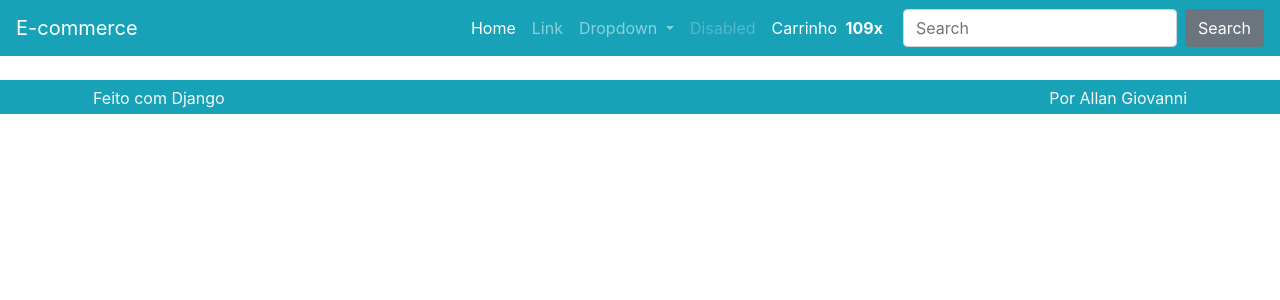
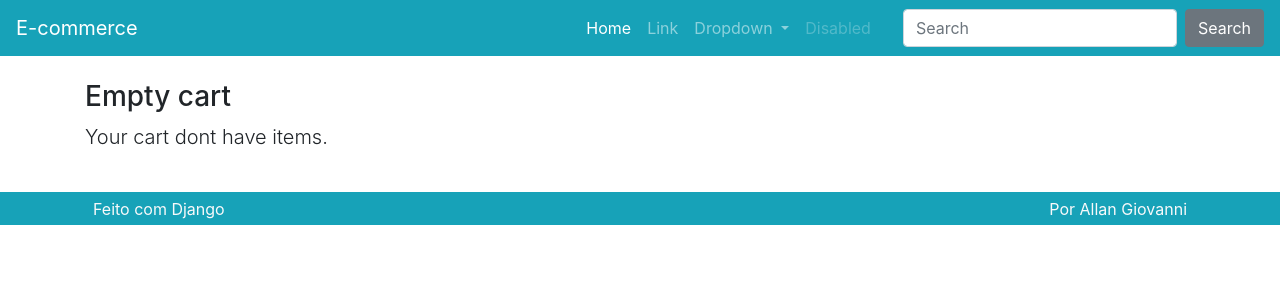
Before and after one commit to Matiaszz/Ecommerce-Django, a Django app: page /cart/ in a window 1280 px wide. Shown: the top 300 px of the page. Run offline with Django 5.2, Linux system fonts and the light colour scheme; some libraries are stand-ins or nearby versions.

Commit message:
the feature of remove items from cart has been started

```diff
--- a/product/templates/product/cart.html
+++ b/product/templates/product/cart.html
@@ -1,4 +1,92 @@
 {% extends "base.html" %}
+{% load agfilters %}
+{% load static %}
 {% block content %}
-    {{request.session.cart}}
+    {% if request.session.cart %}
+        <div class="row mt-3">
+            <div class="col">
+                <h3>Carrinho de compras</h3>
+                <p class="lead">Os produtos, quantidades e preços que você escolheu.</p>
+
+                <div class="table-responsive">
+                    <table class="table">
+                        <tr>
+                            <th class="d-none d-lg-block">Imagem</th>
+                            <th>Produto</th>
+                            <th>V.</th>
+                            <th>QTD.</th>
+                            <th>Total</th>
+                        </tr>
+
+                        {% for item in cart.values %}
+                            <tr>
+                                <td class="d-none d-lg-block">
+                                    <img class="cart-img" src="{% get_media_prefix %}{{item.image}}">
+                                </td>
+                                <td>
+                                    <a target="_blank" href="{% url "product:detail" item.slug %}">
+                                        {{item.product_name}}
+                                    </a>
+                                    <a class="ml-3" href="{% url "product:removefromcart" %}?vid={{item.id_variation}}">
+                                        <i class="fas fa-times-circle text-danger" aria-hidden="true"></i>
+                                    </a>
+                                </td>
+
+                                <td>{{item.variation_name}}</td>
+
+                                <td>
+                                    {{item.quantity}}x
+                                    {% if item.promotional_unitary_price %}
+                                        {{item.promotional_unitary_price | formated_price}}
+                                    {% else %}
+                                        {{item.unitary_price | formated_price}}
+                                    {% endif %}
+                                </td>
+
+                                {% if item.promotional_quantitative_price %}
+                                    <td>{{item.promotional_quantitative_price | formated_price}}</td>
+
+                                {% else %}
+                                    <td>{{item.quantitative_price | formated_price}}</td>
+
+                                {% endif %}
+                            </tr>
+                        {% endfor %}
+
+
+                    </table>
+                </div>
+            </div>
+        </div>
+
+
+
+        <div class="row mt-3">
+            <div class="col-lg">
+                <p class='lead'>Total no carrinho</p>
+
+                <div class='table-responsive'>
+                    <table class="table">
+                        <tr>
+                            <td class="font-weight-bold">Total</td>
+                            <td>R$100000</td>
+                        </tr>
+                    </table>
+                </div>
+            </div>
+            <div class="col-lg mt-auto">
+                <a class="btn btn-lg btn-block btn-primary" href="#">
+                    Finalizar a compra
+                </a>
+            </div>
+        </div>
+    {% else %}
+        <div class="row mt-3">
+            <div class="col">
+                <h3>Empty cart</h3>
+                <p class="lead">Your cart dont have items.</p>
+            </div>
+        </div>
+
+    {% endif %}
 {% endblock content %}
--- a/product/templatetags/agfilters.py
+++ b/product/templatetags/agfilters.py
@@ -1,8 +1,13 @@
 from django.template import Library
-from utils.price import price_format
+from utils.price import price_format, cart_total_qtd
 register = Library()
 
 
 @register.filter()
 def formated_price(price: float):
     return price_format(price)
+
+
+@register.filter()
+def calculate_total_items(cart):
+    return cart_total_qtd(cart)
--- a/product/views.py
+++ b/product/views.py
@@ -113,12 +113,40 @@ class AddToCart(View):
 
 class RemoveFromCart(View):
     def get(self, *args, **kwargs):
-        return HttpResponse('RemoveFromCart')
+
+        referer = self.request.META.get(
+            'HTTP_REFERER', resolve_url('product:list'))
+
+        id_variation = self.request.GET.get('vid')
+
+        if not self.request.session.get('cart'):
+            return redirect(referer)
+
+        if not id_variation:
+            return redirect(referer)
+
+        if id_variation not in self.request.session['cart']:
+            return redirect(referer)
+
+        cart = self.request.session['cart'][id_variation]
+
+        messages.success(self.request,
+                         f'The product "{cart["product_name"]}"'
+                         'has been removed'
+                         )
+
+        del self.request.session['cart'][id_variation]
+
+        self.request.session.save()
+        return redirect(referer)
 
 
 class Cart(View):
     def get(self, *args, **kwargs):
-        return render(self.request, 'product/cart.html')
+        context = {
+            'cart': self.request.session.get('cart', {}),
+        }
+        return render(self.request, 'product/cart.html', context)
 
 
 class Finish(View):
--- a/templates/static/partials/_nav.html
+++ b/templates/static/partials/_nav.html
@@ -1,3 +1,4 @@
+{% load agfilters %}
 <nav class="navbar navbar-dark bg-primary navbar-expand-lg">
     <a class="navbar-brand" href="{% url "product:list" %}">E-commerce</a>
     <button class="navbar-toggler" type="button" data-toggle="collapse" data-target="#navbarSupportedContent"
@@ -8,7 +9,7 @@
     <div class="collapse navbar-collapse" id="navbarSupportedContent">
         <ul class="navbar-nav ml-auto">
             <li class="nav-item active">
-                <a class="nav-link" href="#">Home <span class="sr-only">(current)</span></a>
+                <a class="nav-link" href="#">Home<span class="sr-only">(current)</span></a>
             </li>
             <li class="nav-item">
                 <a class="nav-link" href="#">Link</a>
@@ -29,13 +30,13 @@
                 <a class="nav-link disabled" href="#">Disabled</a>
             </li>
             <li class="nav-item">
-                <a class="nav-link nav-cart-link active" href="#">
-                    <span class="nav-cart-text mr-1">
-                        Carrinho
-                    </span>
-                    <span class="nav-cart-count mr-1">
-                        <strong>109x</strong>
-                    </span>
+                <a class="nav-link nav-cart-link active" href="{% url "product:cart" %}">
+                    {% if request.session.cart %}
+                        <span class="nav-cart-count mr-1">
+                            <strong>{{request.session.cart | calculate_total_items }}x</strong>
+                        </span>
+                    {% endif %}
+
                     <span class="nav-cart-icon mr-2">
                         <i class="fas fa-shopping-cart"></i>
                     </span>
--- a/utils/price.py
+++ b/utils/price.py
@@ -1,2 +1,6 @@
 def price_format(price):
-    return f'R${price:.2f}'.replace('.', ',')
+    return f'R$ {price:.2f}'.replace('.', ',')
+
+
+def cart_total_qtd(cart):
+    return sum([item['quantity'] for item in cart.values()])
```
